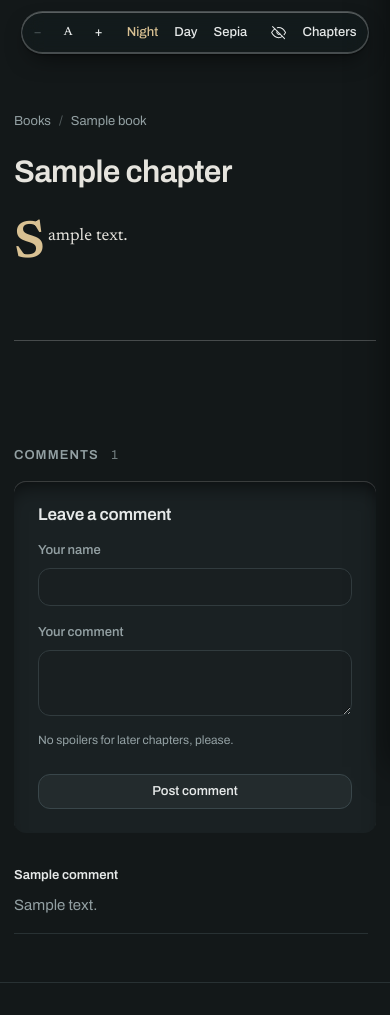
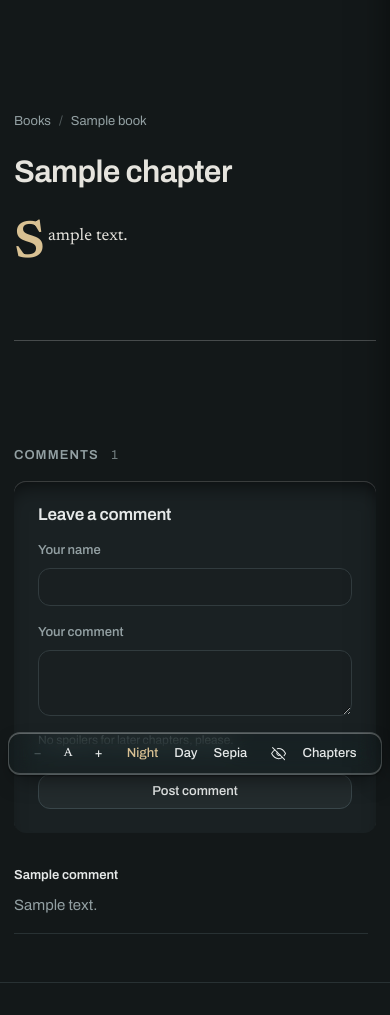
Before and after one commit to damien-deathstalker/Library, a Django app: page /reader/read/1/1/ in a window 390 px wide. Shown: the part 61-1076 px from the top of the page. Run offline with Django 3.2, Linux system fonts and the light colour scheme; tables that the repository leaves empty hold one stand-in row (values such as "Sample post").

Commit message:
Move reader pill to bottom with footer-aware bar mode
- Position pill fixed at bottom by default; hide direction reversed.

- Add pill mode detection in JS (pill vs bar) based on sheet__foot position,

  switching to a wider bar just above the chapter navigation as requested.

- Adjust styles for bar mode (wider, rounded corners, flexible groups) and

  keep mobile behavior intact.

```diff
--- a/shelf/static/shelf/css/app.css
+++ b/shelf/static/shelf/css/app.css
@@ -1499,7 +1499,7 @@ a:hover {
 
 .reader-pill {
   position: fixed;
-  inset-block-start: var(--pill-rest);
+  inset-block-end: var(--sp-5);
   inset-inline: 0;
   z-index: 45;
   display: flex;
@@ -1522,7 +1522,8 @@ a:hover {
   box-shadow: var(--pill-shadow),
     inset 0 1px 0 var(--glass-sheen),
     inset 0 -1px 0 var(--glass-rim);
-  transition: inset-block-start var(--t-med) var(--ease-out),
+  transition: inset-block-end var(--t-med) var(--ease-out),
+    inset-block-start var(--t-med) var(--ease-out),
     translate var(--t-med) var(--ease-out),
     opacity var(--t-fast) linear,
     visibility var(--t-fast) linear;
@@ -1540,9 +1541,20 @@ a:hover {
    of the way either. Visibility goes with opacity so a hidden pill leaves
    the tab order instead of becoming a row of unclickable stops. */
 :root[data-controls='hidden'] .reader-pill {
-  translate: 0 -180%;
+  translate: 0 180%;
   opacity: 0;
   visibility: hidden;
+}
+
+/* Bar mode: when near the chapter navigation/footer, the pill stretches out
+   to fill the width above the nav links rather than floating as a tight pill. */
+:root[data-pill-mode='bar'] .reader-pill {
+  inset-block-end: calc(env(safe-area-inset-bottom, 0) + var(--sp-2));
+  inline-size: min(80ch, calc(100% - var(--sp-6)));
+  max-inline-size: none;
+  justify-content: center;
+  padding-inline: var(--sp-2);
+  border-radius: var(--radius-xl);
 }
 
 /* Inside the pill the groups are not separate boxes: one surface divided by
@@ -1550,6 +1562,12 @@ a:hover {
 .reader-pill .rail-group {
   background: none;
   border: 0;
+  flex: 1 1 auto;
+  justify-content: center;
+}
+
+:root[data-pill-mode='bar'] .reader-pill .rail-group {
+  flex: 0 1 auto;
 }
 
 .reader-pill__read {
@@ -1580,6 +1598,11 @@ a:hover {
 
   .reader-pill__read {
     display: none;
+  }
+
+  :root[data-pill-mode='bar'] .reader-pill {
+    inline-size: calc(100% - var(--sp-4));
+    border-radius: var(--radius-lg);
   }
 }
 
--- a/shelf/static/shelf/js/app.js
+++ b/shelf/static/shelf/js/app.js
@@ -149,6 +149,7 @@
     var progress = document.querySelector('[data-read-progress]');
     var fill = document.querySelector('[data-read-progress-fill]');
     var label = document.querySelector('[data-read-label]');
+    var foot = document.querySelector('.sheet__foot');
     if (!pill || !progress) return;
 
     var hideToggle = document.querySelector('[data-hide-controls]');
@@ -225,7 +226,22 @@
 
     var ticking = false;
 
+    function updatePillMode() {
+      if (!foot || !pill) return;
+      var footRect = foot.getBoundingClientRect();
+      var windowHeight = window.innerHeight;
+      /* When the footer comes into view (top of footer within viewport),
+         switch to bar mode so pill sits just above the nav area.
+         The threshold gives a bit of buffer so it transitions smoothly. */
+      if (footRect.top <= windowHeight + 40) {
+        root.setAttribute('data-pill-mode', 'bar');
+      } else {
+        root.setAttribute('data-pill-mode', 'pill');
+      }
+    }
+
     paintProgress();
+    updatePillMode();
 
     function onScroll() {
       if (ticking) return;
@@ -235,6 +251,7 @@
         var y = window.pageYOffset;
 
         paintProgress();
+        updatePillMode();
 
         var delta = y - last;
         /* Rubber-banding at either end produces deltas that lie about intent,
@@ -270,6 +287,7 @@
     }
 
     window.addEventListener('scroll', onScroll, { passive: true });
+    window.addEventListener('resize', updatePillMode, { passive: true });
 
     /* ---- Chapter drawer ------------------------------------------------ */
 
```
Also changed, not shown: src/css/reader.css (+26 -3 lines).
